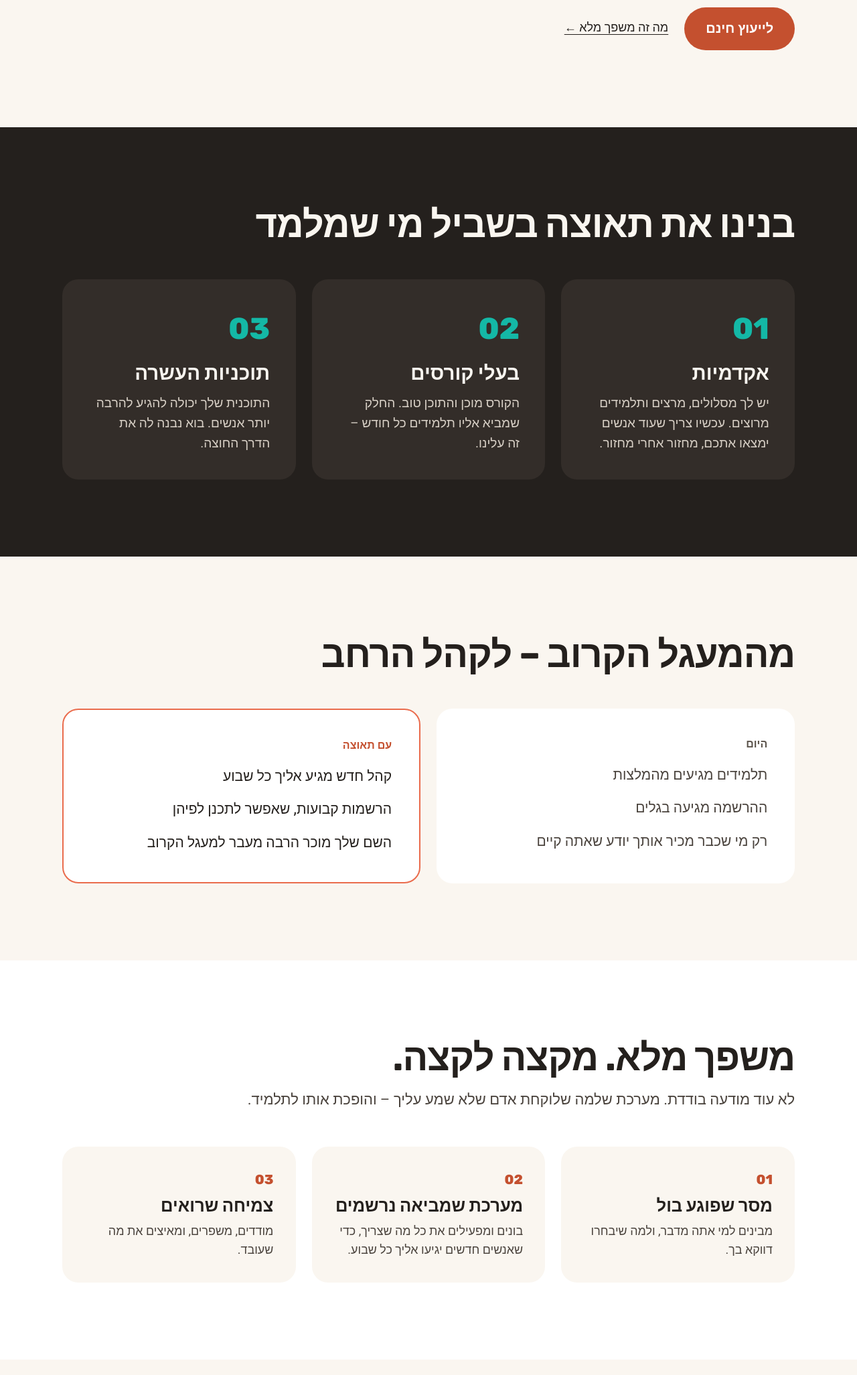
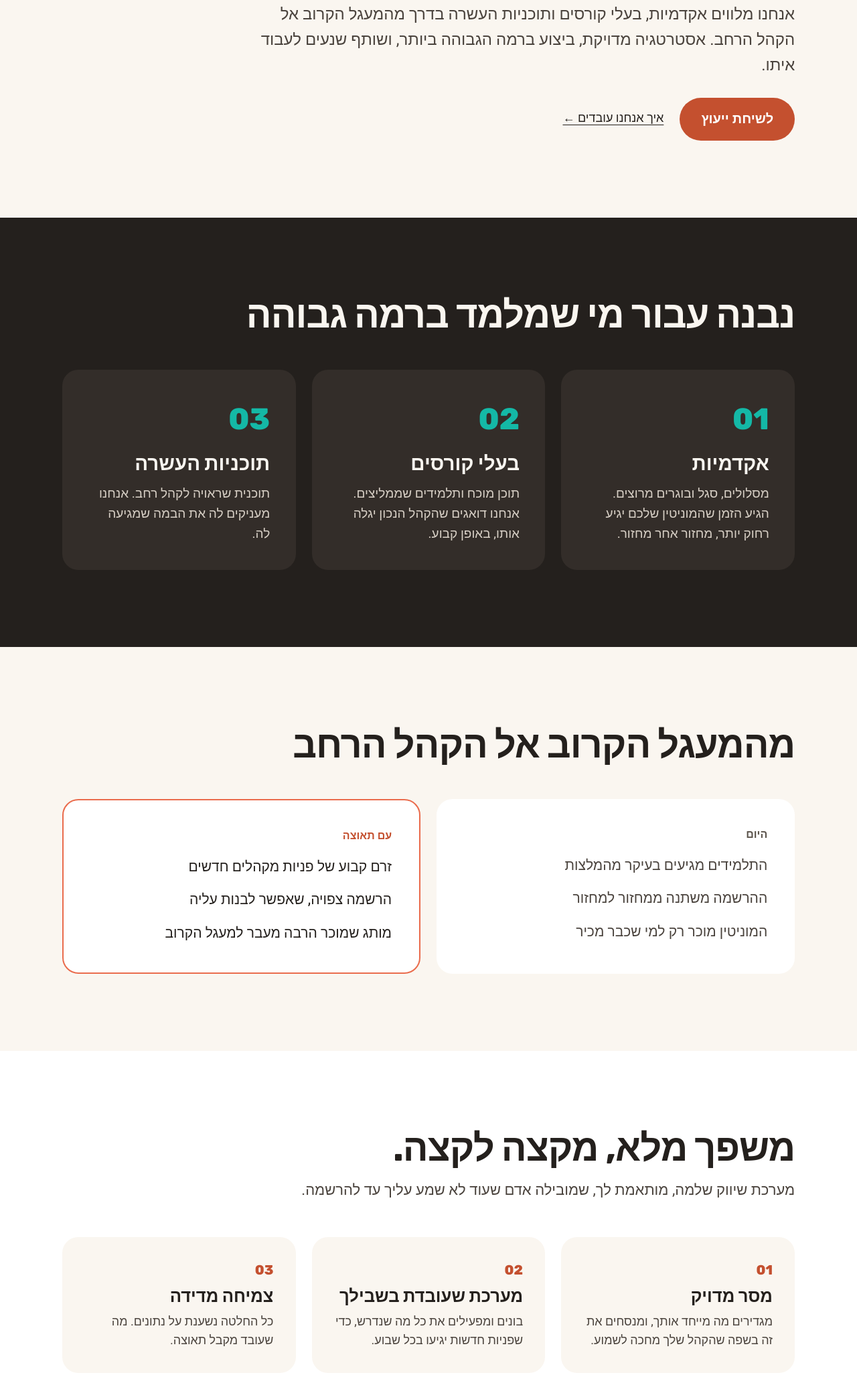
Before and after one commit to yogalivne25-del/teaocha-site, a website: page index.html in a window 1280 px wide. Shown: the part 569-2622 px from the top of the page at 67% size. Drawn offline with Linux system fonts and the light colour scheme.

Commit message:
Premium copy rewrite, drop free wording
Co-Authored-By: Claude Opus 5.5 <noreply@anthropic.com>
Claude-Session: https://claude.ai/code/session_01LhcgvFiAWXcWnvvyFuqpQV

```diff
--- a/index.html
+++ b/index.html
@@ -4,9 +4,9 @@
 <meta charset="utf-8">
 <meta name="viewport" content="width=device-width, initial-scale=1">
 <title>תאוצה סטודיו – סוכנות שיווק לאקדמיות, קורסים ותוכניות העשרה</title>
-<meta name="description" content="תאוצה בונה לאקדמיות, לבעלי קורסים ולתוכניות העשרה משפך שיווק מלא – מהמודעה הראשונה ועד התלמיד הרשום.">
+<meta name="description" content="תאוצה מלווה אקדמיות, בעלי קורסים ותוכניות העשרה מהמעגל הקרוב אל הקהל הרחב.">
 <meta property="og:title" content="תאוצה סטודיו">
-<meta property="og:description" content="יש לך משהו שווה ללמד. בוא נדאג שכולם ידעו.">
+<meta property="og:description" content="העסק שלך מוכן לשלב הבא. תאוצה היא המקפצה.">
 <meta property="og:type" content="website">
 <meta property="og:url" content="https://teaocha.com">
 <link rel="preconnect" href="https://fonts.googleapis.com">
@@ -148,7 +148,7 @@ footer a{color:var(--ink-3)}
       <li><a href="#how">איך עובדים</a></li>
       <li><a href="#community">הקהילה</a></li>
     </ul>
-    <a class="btn btn-dark js-contact" href="#contact">לייעוץ חינם</a>
+    <a class="btn btn-dark js-contact" href="#contact">לשיחת ייעוץ</a>
   </div>
 </header>
 
@@ -156,32 +156,32 @@ footer a{color:var(--ink-3)}
   <section class="hero">
     <div class="wrap">
       <span class="tag">סוכנות שיווק לאקדמיות, קורסים ותוכניות העשרה</span>
-      <h1>יש לך משהו שווה ללמד.<br><span class="accent">בוא נדאג שכולם ידעו.</span></h1>
-      <p>תאוצה בונה לך משפך שיווק מלא, מהמודעה הראשונה ועד התלמיד הרשום. כדי שתצא מהמעגל הקרוב ותיפתח לקהל הרחב.</p>
+      <h1>העסק שלך מוכן לשלב הבא.<br><span class="accent">תאוצה היא המקפצה.</span></h1>
+      <p>אנחנו מלווים אקדמיות, בעלי קורסים ותוכניות העשרה בדרך מהמעגל הקרוב אל הקהל הרחב. אסטרטגיה מדויקת, ביצוע ברמה הגבוהה ביותר, ושותף שנעים לעבוד איתו.</p>
       <div class="ctas">
-        <a class="btn btn-coral js-contact" href="#contact">לייעוץ חינם</a>
-        <a class="link" href="#funnel">מה זה משפך מלא ←</a>
+        <a class="btn btn-coral js-contact" href="#contact">לשיחת ייעוץ</a>
+        <a class="link" href="#how">איך אנחנו עובדים ←</a>
       </div>
     </div>
   </section>
 
   <section id="for" class="dark">
     <div class="wrap">
-      <h2 class="h2">בנינו את תאוצה בשביל מי שמלמד</h2>
+      <h2 class="h2">נבנה עבור מי שמלמד ברמה גבוהה</h2>
       <div class="grid3">
-        <div class="card-dark"><div class="num">01</div><h3>אקדמיות</h3><p>יש לך מסלולים, מרצים ותלמידים מרוצים. עכשיו צריך שעוד אנשים ימצאו אתכם, מחזור אחרי מחזור.</p></div>
-        <div class="card-dark"><div class="num">02</div><h3>בעלי קורסים</h3><p>הקורס מוכן והתוכן טוב. החלק שמביא אליו תלמידים כל חודש – זה עלינו.</p></div>
-        <div class="card-dark"><div class="num">03</div><h3>תוכניות העשרה</h3><p>התוכנית שלך יכולה להגיע להרבה יותר אנשים. בוא נבנה לה את הדרך החוצה.</p></div>
+        <div class="card-dark"><div class="num">01</div><h3>אקדמיות</h3><p>מסלולים, סגל ובוגרים מרוצים. הגיע הזמן שהמוניטין שלכם יגיע רחוק יותר, מחזור אחר מחזור.</p></div>
+        <div class="card-dark"><div class="num">02</div><h3>בעלי קורסים</h3><p>תוכן מוכח ותלמידים שממליצים. אנחנו דואגים שהקהל הנכון יגלה אותו, באופן קבוע.</p></div>
+        <div class="card-dark"><div class="num">03</div><h3>תוכניות העשרה</h3><p>תוכנית שראויה לקהל רחב. אנחנו מעניקים לה את הבמה שמגיעה לה.</p></div>
       </div>
     </div>
   </section>
 
   <section class="section">
     <div class="wrap">
-      <h2 class="h2">מהמעגל הקרוב – לקהל הרחב</h2>
+      <h2 class="h2">מהמעגל הקרוב אל הקהל הרחב</h2>
       <div class="grid2">
-        <div class="shift"><div class="lbl">היום</div><div>תלמידים מגיעים מהמלצות</div><div>ההרשמה מגיעה בגלים</div><div>רק מי שכבר מכיר אותך יודע שאתה קיים</div></div>
-        <div class="shift on"><div class="lbl">עם תאוצה</div><div>קהל חדש מגיע אליך כל שבוע</div><div>הרשמות קבועות, שאפשר לתכנן לפיהן</div><div>השם שלך מוכר הרבה מעבר למעגל הקרוב</div></div>
+        <div class="shift"><div class="lbl">היום</div><div>התלמידים מגיעים בעיקר מהמלצות</div><div>ההרשמה משתנה ממחזור למחזור</div><div>המוניטין מוכר רק למי שכבר מכיר</div></div>
+        <div class="shift on"><div class="lbl">עם תאוצה</div><div>זרם קבוע של פניות מקהלים חדשים</div><div>הרשמה צפויה, שאפשר לבנות עליה</div><div>מותג שמוכר הרבה מעבר למעגל הקרוב</div></div>
       </div>
     </div>
   </section>
@@ -189,14 +189,13 @@ footer a{color:var(--ink-3)}
   <section id="funnel" class="section white">
     <div class="wrap">
       <div class="intro">
-        <h2 class="h2">משפך מלא. מקצה לקצה.</h2>
-        <p>לא עוד מודעה בודדת. מערכת שלמה שלוקחת אדם שלא שמע עליך – והופכת אותו לתלמיד.</p>
+        <h2 class="h2">משפך מלא, מקצה לקצה.</h2>
+        <p>מערכת שיווק שלמה, מותאמת לך, שמובילה אדם שעוד לא שמע עליך עד להרשמה.</p>
       </div>
       <div class="grid3">
-        <div class="step"><div class="num">01</div><h3>מסר שפוגע בול</h3><p>מבינים למי אתה מדבר, ולמה שיבחרו דווקא בך.</p></div>
-        <div class="step"><div class="num">02</div><h3>מערכת שמביאה נרשמים</h3><p>בונים ומפעילים את כל מה שצריך, כדי שאנשים חדשים יגיעו אליך כל שבוע.</p></div>
-        <div class="step"><div class="num">03</div><h3>צמיחה שרואים</h3><p>מודדים, משפרים, ומאיצים את מה שעובד.</p></div>
-      </div>
+        <div class="step"><div class="num">01</div><h3>מסר מדויק</h3><p>מגדירים מה מייחד אותך, ומנסחים את זה בשפה שהקהל שלך מחכה לשמוע.</p></div>
+        <div class="step"><div class="num">02</div><h3>מערכת שעובדת בשבילך</h3><p>בונים ומפעילים את כל מה שנדרש, כדי שפניות חדשות יגיעו בכל שבוע.</p></div>
+        <div class="step"><div class="num">03</div><h3>צמיחה מדידה</h3><p>כל החלטה נשענת על נתונים. מה שעובד מקבל תאוצה.</p></div>
       </div>
     </div>
   </section>
@@ -205,17 +204,17 @@ footer a{color:var(--ink-3)}
     <div class="wrap">
       <h2 class="h2">איך עובדים איתנו</h2>
       <div class="grid3">
-        <div class="phase"><div class="lbl">שלב 1</div><h3>שיחת ייעוץ ללא עלות</h3><p>מכירים את מה שאתה מלמד, את הקהל, ולאן אתה רוצה להגיע.</p></div>
-        <div class="phase"><div class="lbl">שלב 2</div><h3>בונים את המשפך</h3><p>בונים לך את כל המערכת, מוכנה ומחוברת.</p></div>
-        <div class="phase"><div class="lbl">שלב 3</div><h3>משיקים ומאיצים</h3><p>עולים לאוויר, מודדים, משפרים. והעסק תופס תאוצה.</p></div>
+        <div class="phase"><div class="lbl">שלב 1</div><h3>שיחת ייעוץ</h3><p>שיחה ממוקדת להבנת התוכנית שלך, הקהל והיעדים.</p></div>
+        <div class="phase"><div class="lbl">שלב 2</div><h3>תוכנית ובנייה</h3><p>בונים עבורך את המערכת המלאה, מוכנה ומחוברת.</p></div>
+        <div class="phase"><div class="lbl">שלב 3</div><h3>השקה והאצה</h3><p>עולים לאוויר, מודדים ומשפרים. מכאן העסק תופס תאוצה.</p></div>
       </div>
       <div class="consult">
         <div class="txt">
-          <h3>רוצה לעשות קורס אבל לא יודע מאיפה להתחיל?</h3>
-          <p>דבר איתנו, ללא עלות. נעזור לך להבין מה הצעד הבא, ונחסוך לך זמן וכאב ראש.</p>
-          <p class="fine">בשיחה לא נציע לך שום דבר. אם בסופה נרגיש שיש חיבור, נציע פגישה נוספת שבה נדבר על איך נוכל לעזור.</p>
+          <h3>חולם לבנות קורס, ולא בטוח מאיפה מתחילים?</h3>
+          <p>בשיחת ייעוץ נעשה סדר: מה הצעד הראשון, מה נכון לבנות קודם, ואיך לחסוך זמן יקר בדרך.</p>
+          <p class="fine">השיחה מוקדשת כולה לך. אם בסופה נרגיש שיש התאמה, נקבע פגישה נוספת ונציג כיצד נוכל ללוות אותך.</p>
         </div>
-        <a class="btn btn-coral js-contact" href="#contact">לשיחת ייעוץ חינם</a>
+        <a class="btn btn-coral js-contact" href="#contact">לשיחת ייעוץ</a>
       </div>
     </div>
   </section>
@@ -224,18 +223,18 @@ footer a{color:var(--ink-3)}
     <section id="community" class="band community">
       <div class="txt">
         <div class="lbl">קהילת מאצ'ו מאצ'ו</div>
-        <h2>מאיצים את העסק קדימה. ביחד.</h2>
-        <p>מקום לאנשים שמלמדים ורוצים לגדול. בוא להכיר.</p>
+        <h2>מאיצים קדימה. יחד.</h2>
+        <p>מרחב לאנשי הדרכה והעשרה שרוצים לצמוח, ללמוד ולהתקדם לצד אנשים ברמה שלהם.</p>
       </div>
       <span class="soon">נפתחת בקרוב</span>
     </section>
 
     <section id="contact" class="band final">
       <div class="txt">
-        <h2>מוכן לפתוח את העסק לקהל הרחב?</h2>
-        <p>שיחה אחת, ונדע בדיוק מה הצעד הבא.</p>
+        <h2>העסק שלך מוכן לשלב הבא?</h2>
+        <p>שיחה אחת, ותדע בדיוק לאן ממשיכים.</p>
       </div>
-      <a class="btn btn-dark js-contact" href="#contact">לייעוץ חינם</a>
+      <a class="btn btn-dark js-contact" href="#contact">לשיחת ייעוץ</a>
     </section>
   </div>
 </main>
@@ -251,13 +250,13 @@ footer a{color:var(--ink-3)}
   </div>
 </footer>
 
-<a class="btn btn-coral fab js-contact" href="#contact">לייעוץ חינם</a>
+<a class="btn btn-coral fab js-contact" href="#contact">לשיחת ייעוץ</a>
 
 <script>
 /* ===== הגדרות – כאן מחליפים פרטים ===== */
 var WHATSAPP = "";   // מספר בפורמט בינלאומי בלי + ובלי מקפים, למשל 972501234567
 var EMAIL    = "";   // למשל hello@teaocha.com
-var WA_TEXT  = "היי, הגעתי מהאתר של תאוצה ואשמח לשיחת ייעוץ";
+var WA_TEXT  = "שלום, הגעתי מהאתר של תאוצה ואשמח לתאם שיחת ייעוץ";
 /* ====================================== */
 (function(){
   if (WHATSAPP) {
```
